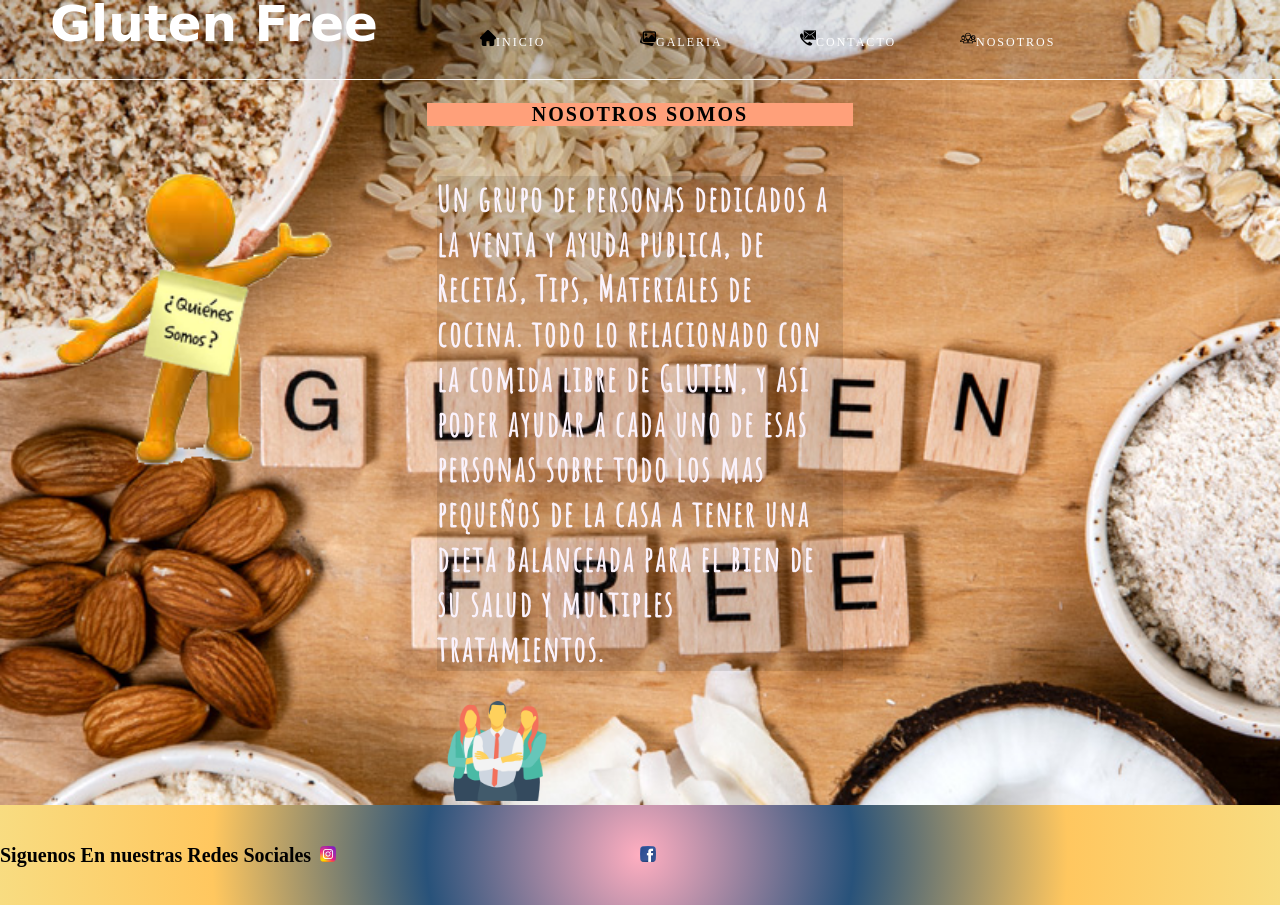
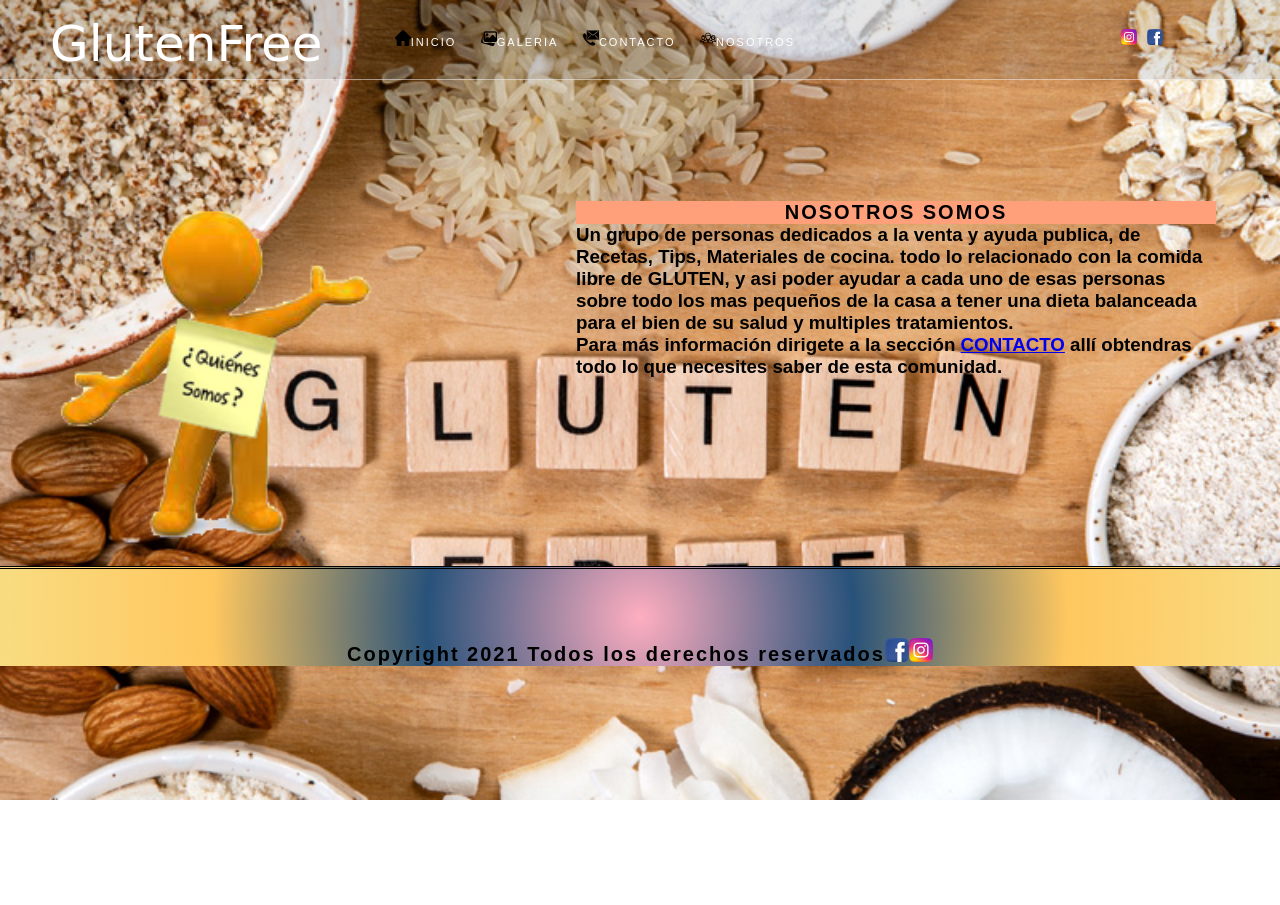
Before and after one commit to jddf22/pruebaGitHub, a plain HTML site: page nosotros.html in a window 1280 px wide. After the commit the page ends 800 px from the top, so only its background shows below. Drawn offline with nearby package versions, Linux system fonts and the light colour scheme; a web font is replaced by a local one.

Commit message:
agregando saas a la entrega

```diff
--- /dev/null
+++ b/_contacto.scss
@@ -0,0 +1,6 @@
+body {
+    font-family: 'Montserrat', sans-serif;
+    overflow-x: hidden;
+    background-color: #fff;
+
+}
--- a/diseño.css
+++ /dev/null
@@ -1,167 +0,0 @@
-*{
-    margin: 0px;
-    padding: 0px;
-    box-sizing: border-box;
-}
-body{
-    font-family: 'Days One', sans-serif;
-    background-image: url("./glutenfree galeria/Gluten free fondo.jpg");
-    background-repeat: no-repeat;
-    background-size: cover;
-    background-attachment: contain;
-}
-a{
-    text-decoration: none;
-}
-
-.padre{
-    display: flex;
-    flex-flow: column nowrap;
-}
-.margen{
-    padding: 0 50px;
-}
-    .header{
-        display: flex;
-        flex-flow: column nowrap;
-    }
-        .menu{
-            background: rgba(0,0,0,.1);
-            display: flex;
-            flex-flow: row nowrap;
-            height: 80px;
-            align-items: center;
-            border-bottom: 1px solid rgba(255,255,255,.5);
-        }
-            .logo{
-                flex: 1 1 auto;
-                margin-top: 8px;
-            }
-                .logo a{
-                    color: #fff;
-                    font-size: 50px;
-                    font-family: 'Charmonman', cursive;
-                }
-                .logo a:hover{
-                    color: #343434;
-                }
-            .nav{
-
-                flex: 5 1 auto;
-            }
-                .nav a{
-                    color:#fff;
-                    font-size: 11px;
-                    text-transform: uppercase;
-                    padding: 0 10px;
-                    letter-spacing: 2px;
-                }
-                .nav a:hover{
-                    color: #343434;
-                }
-            .social{
-                flex: 1 1 auto;
-                display: flex;
-            }
-            .social a{
-                font-size: 18px;
-                color: #fff;
-                padding: 0 5px;
-            }
-        .texto-principal{
-            height: 580px;
-            display: flex;
-            align-items: flex-end;
-        }
-            .indexText{
-                position: relative;
-                bottom: 23rem;
-                background: rgba(167, 163, 163, 0.5);
-                font-family: cursive;
-                font-size: 25px;
-                color: #13010e;
-                font-weight: 300;
-                text-align: center;
-                line-height: 1.6;
-            }
-        .footer{
-            border-top: double;
-            height: 100px;
-            display: flex;
-            justify-content: center;
-            background: radial-gradient(circle, #FFAEC0, #28527A, #FFC75F, #F8DC81)
-        }
-        .infoGluten{
-            margin: 10px;
-            display: flex;
-            flex-direction: column;
-            align-items: center;
-            justify-content: center;
-            position: relative;
-            bottom: 12rem;
-            right: 28rem;
-        }
-            .pie{
-                text-align: center;
-                display: flex;
-                align-items: flex-end;
-            }
-        .footer-h4{
-            color: #000;
-            letter-spacing: 2px;
-            font-size: 20px;
-        }
-    .titleGallery{
-        display: flex;
-        flex-direction: column;
-        justify-content: center;
-        align-items: center;
-        margin: 10px;
-        padding: 40px;
-        font-family: 'Amatic SC', cursive;
-        font-size: 50px;
-        color: #000000;
-    }
-    .contain{
-        display: flex;
-        height: 500px;
-        flex-flow: row wrap;
-        margin-top: 10px;
-        padding: 10px;
-        align-items: flex-start;
-        justify-content: space-around;
-    }
-        .items{
-            position: relative;
-            bottom: 80px;
-            width: 250px;
-            margin: 10px;
-        }
-        .items img{
-            width: 100%;
-            border-radius: 10px;
-        }
-        h3{
-            font-size: 20px;
-            color: #000000;
-            padding: 5px;
-            margin-top: -10px;
-        }
-        .scale:hover{
-            transform: scale(1.3, 1.3);
-        }
-@media all and (max-width: 1120px){
-    .section{
-        flex-direction: column;
-    }
-    .menu{
-        flex-direction: column;
-        height: auto;
-    }
-    h1{
-        font-size: 15px;
-    }
-    texto-principal{
-        height: 450px;
-    }
-}
--- a/grid.css
+++ /dev/null
@@ -1,125 +0,0 @@
-*{
-    margin: 0;
-    padding: 0;
-    box-sizing: border-box;
-}
-.container{
-    background-image: url("./glutenfree galeria/Gluten free fondo.jpg");
-    background-repeat: no-repeat;
-    background-size: cover;
-    display: grid;
-    max-width: 100%;
-    min-height: 100vh;
-    grid-template-columns: 100%;
-    grid-template-rows: 100px;
-}
-header{
-    background: rgba(0,0,0,.1);
-    height: 80px;
-    display: grid;
-    grid-template-columns: 3fr 5fr;
-    border-bottom: #fff solid;
-    border-width: 0.2px;
-}
-    .logo{
-        position: relative;
-        left: 50px;
-        bottom: 5px;
-        font-size: 25px;
-        font-family: 'Charmonman', cursive;
-    }
-    .logo a{
-        text-decoration: none;
-        color: #fff;
-    }
-    .logo a:hover{
-        color: #343434;
-    }
-    .nav{
-        display: grid;
-        grid-template-columns: 1fr 1fr 1fr 1fr 1fr;
-        margin-top: 30px;
-    }
-    .nav a{
-        color: #fff;
-        font-size: 12px;
-        letter-spacing: 2px;
-        text-transform: uppercase;
-        text-decoration: none;
-    }
-    .nav a:hover{
-        color: #343434;
-    }
-
-main{
-    display: grid;
-    grid-template-columns: 100% 100% 100%;
-}
-    .articulos{
-        display: grid;
-        grid-template-columns: 4fr 4fr 4fr;
-    }
-        .article1{
-            display: grid;
-        }
-        .article1 img{
-            margin-top: 50px;
-            margin-left: 20px;
-            width: 80%;
-        }
-        .article1 img:hover{
-            transform: translate(90px)
-        }
-
-        .article2 h2{
-            color: rgb(0, 0, 0);
-            font-size: 20px;
-            letter-spacing: 2px;
-            text-transform: uppercase;
-            margin-top: 3px;
-            background-color: lightsalmon;
-            display: grid;
-            justify-content: center;
-
-        }
-        .article2 img{
-            margin-top: 30px;
-            margin-left: 20px;
-        }
-        .article2 h3{
-            font-family: 'Amatic SC', cursive;
-            font-size: 35px;
-            letter-spacing: 2px;
-            color: rgb(250, 242, 252);
-            display: grid;
-            margin-top: 50px;
-            margin-left: 10px;
-            margin-right: 10px;
-            background: rgba(0,0,0,.1);
-        }
-        .article2 h4{
-            font-size: 20px;
-            display: grid;
-            justify-content: end;
-
-        }
-        @keyframes aparecer {
-            0% {
-              opacity: 0;
-            }
-            100% {
-              opacity: 1;
-            }
-         }
-    footer{
-        height: 100px;
-        display: grid;
-    }
-        .pie{
-            font-size: 20px;
-            display: grid;
-            grid-template-columns: 1fr 1fr 1fr 1fr;
-            justify-content: center;
-            align-items: center;
-            background: radial-gradient(circle, #FFAEC0, #28527A, #FFC75F, #F8DC81)
-        }
--- a/nosotros.html
+++ b/nosotros.html
@@ -5,25 +5,25 @@
     <meta http-equiv="X-UA-Compatible" content="IE=edge">
     <meta name="viewport" content="width=device-width, initial-scale=1.0">
     <meta name="description" content="En este Sitio encontraras información sobre el Gluten">
-    <meta name="keywords"  content="SIN GLUTEN, ES VIDA, INFORMACIÓN, QUIENES SOMOS">
+    <meta name="keywords"  content="PARRAFOS, SIN GLUTEN, REDES SOCIALES">
+    <title>Gluten Free - Es una forma de vida increíble</title>
+    <link rel="shortcut icon" href="./glutenfree galeria/trigotop.png">
     <link rel="preconnect" href="https://fonts.googleapis.com">
     <link rel="preconnect" href="https://fonts.gstatic.com" crossorigin>
     <link href="https://fonts.googleapis.com/css2?family=Montserrat:wght@300;400&display=swap" rel="stylesheet">
     <link href="https://fonts.googleapis.com/css2?family=Charmonman:wght@700&family=Days+One&family=Montserrat:wght@300;400&display=swap" rel="stylesheet">
     <link rel="stylesheet" href="https://cdnjs.cloudflare.com/ajax/libs/animate.css/4.1.1/animate.min.css">
-    <link href="https://fonts.googleapis.com/css2?family=Amatic+SC&display=swap" rel="stylesheet">
-    <link rel="stylesheet" href="./grid.css">
-    <title>Nosotros - El Gluten es Vida - Unete</title>
-    <link rel="shortcut icon" href="./glutenfree galeria/trigotop.png">
+    <link rel="stylesheet" href="./css/estilos.css">
 </head>
 <body>
       <!--========================================================== -->
                         <!-- ENCABEZADO -->
   <!--========================================================== -->
-    <div class="container">
+    <div class="padre">
         <header class="header">
+            <div class="menu margen">
                 <div class="logo">
-                <a href="./index.html"><h1>Gluten Free</h1></a>
+                    <a href="./index.html">GlutenFree</a>
                 </div>
                 <div class="nav">
                     <a href="./index.html"><img src="./img/home.png" alt="">Inicio</a>
@@ -31,12 +31,19 @@
                     <a href="./Contacto.html"><img src="./img/contacto.png" alt="">Contacto</a>
                     <a href="./nosotros.html"><img src="./img/equipo.png" alt="">Nosotros</a>
             </div>
+                <div class="social">
+                    <div><a href="https://www.instagram.com/gluteenfree2021/"><img src="./img/instagram.png" alt="instagram icono"></a></div>
+                    <div><a href=""><img src="./img/facebook.png" alt="facebook icon"></a></div>
+                </div>
         </header>
-
+            </div>
+            <br>
+            <br>
+            <br>
             <!--========================================================== -->
                         <!--CONTENIDO-->
 <!--========================================================== -->
-        <main class="main">
+    <main class="containGrid">
         <div class="articulos">
             <article class="article1">
                 <img src="./img/quienes somos1.png" alt="icono de quienes somos">
@@ -44,7 +51,7 @@
             <article class="article2">
                 <h2>Nosotros Somos</h2>
                 <h3>Un grupo de personas dedicados a la venta y ayuda publica, de Recetas, Tips, Materiales de cocina. todo lo relacionado con la comida libre de GLUTEN, y asi poder ayudar a cada uno de esas personas sobre todo los mas pequeños de la casa a tener una dieta balanceada para el bien de su salud y multiples tratamientos.</h3>
-                        <img src="./img/equipo3.png" alt="icono de equipo" width="100px">
+                <h3>Para más información dirigete a la sección  <a href="./contacto.html">CONTACTO</a> allí obtendras todo lo que necesites saber de esta comunidad.</h3>
             </article>
         </div>
     </main>
@@ -52,14 +59,14 @@
                         <!--FOOTER-->
 <!--========================================================== -->
 
-        <footer class="footer">
+        <footer class="footer margen">
             <nav class="pie">
-
-                <h4>Siguenos En nuestras Redes Sociales</h4>
-                    <a href="https://www.instagram.com/gluteenfree2021/"> <img src="img/instagram.png" alt="instagram icono"></a>
-                    <a href="https://www.facebook.com"> <img src="img/facebook.png" alt="facebook icono"></a>
+                <h4 class="footer-h4">Copyright 2021 Todos los derechos reservados</h4>
+                <a href="https://www.facebook.com"><img src="./glutenfree galeria/facebook24px.png" alt="facebook icono"></a>
+                <a href="https://www.instagram.com/gluteenfree2021/"><img src="./glutenfree galeria/instagram24px.png" alt="instagram icono pequeño"></a>
             </nav>
         </footer>
     </div>
+
 </body>
 </html>
--- /dev/null
+++ b/scss/_footer.scss
@@ -0,0 +1,20 @@
+.footer{
+    .margen{
+        padding: 0 50px;
+    }
+    border-top: double;
+    height: 100px;
+    display: flex;
+    justify-content: center;
+    background: radial-gradient(circle, #FFAEC0, #28527A, #FFC75F, #F8DC81)
+}
+.pie{
+    text-align: center;
+    display: flex;
+    align-items: flex-end;
+    .footer-h4{
+        color: #000;
+        letter-spacing: 2px;
+        font-size: 20px;
+    }
+}
--- /dev/null
+++ b/scss/_galeria.scss
@@ -0,0 +1,46 @@
+/*--------------contenido de galeria.html-------------*/
+@mixin escalar(){
+    transform: scale(1.3, 1.3);
+}
+.titleGallery{
+    display: flex;
+    flex-direction: column;
+    justify-content: center;
+    align-items: center;
+    margin: 10px;
+    padding: 40px;
+    font-family: 'Amatic SC', cursive;
+    font-size: 50px;
+    color: #000000;
+}
+.contain{
+    display: flex;
+    height: 500px;
+    flex-flow: row wrap;
+    margin-top: 10px;
+    padding: 10px;
+    align-items: flex-start;
+    justify-content: space-around;
+    .margen{
+        padding: 0 50px;
+    }
+    .items{
+        position: relative;
+        bottom: 80px;
+        width: 250px;
+        margin: 10px;
+        img{
+            width: 100%;
+            border-radius: 10px;
+                &:hover{
+                    @include escalar;
+                }
+            h3{
+                font-size: 20px;
+                color: #000000;
+                padding: 5px;
+                margin-top: -10px;
+            }
+        }
+    }
+}
--- /dev/null
+++ b/scss/_header.scss
@@ -0,0 +1,65 @@
+@mixin bloque1(){
+    display: flex;
+    flex-flow: column nowrap;
+}
+@mixin bloque2(){
+    display: flex;
+    flex-flow: row nowrap;
+}
+
+.padre{
+    @include bloque1();
+    .margen{
+        padding: 0 50px;
+    }
+    .header{
+        @include bloque1();
+        .menu{
+            @include bloque2();
+            background: rgba(0,0,0,.1);
+            height: 80px;
+            align-items: center;
+            border-bottom: 1px solid rgba(255,255,255,.5);
+        }
+        .logo{
+            flex: 1 1 auto;
+            margin-top: 8px;
+            a{
+                text-decoration: none;
+                color: #fff;
+                font-size: 50px;
+                font-family: 'Charmonman', cursive;
+
+                &:hover{
+                    color: #343434;
+                }
+            }
+        }
+        .nav{
+
+            flex: 5 1 auto;
+            a{
+                color:#fff;
+                font-size: 11px;
+                text-transform: uppercase;
+                text-decoration: none;
+                padding: 0 10px;
+                letter-spacing: 2px;
+
+                &:hover{
+                    color: #343434;
+                }
+            }
+        }
+        .social{
+            flex: 1 1 auto;
+            display: flex;
+        }
+        .social a{
+            font-size: 18px;
+            color: #fff;
+            padding: 0 5px;
+        }
+
+    }
+}
--- /dev/null
+++ b/scss/_nosotros.scss
@@ -0,0 +1,48 @@
+
+/*-----------contenido nosotros.html GRID y FLEX----------*/
+
+@mixin mover(){
+    transform: translate(90px);
+    }
+.containGrid{
+    display: grid;
+    grid-template-columns: 100% 100%;
+    .articulos{
+        display: grid;
+        grid-template-columns: 4fr 4fr;
+        .article1{
+            display: grid;
+            img{
+                margin-top: 50px;
+                margin-left: 20px;
+                width: 60%;
+                &:hover{
+                    @include mover;
+                }
+            }
+        }
+    }
+    .article2{
+        position: relative;
+        top: 4rem;
+        right: 4rem;
+        h2{
+            color: rgb(0, 0, 0);
+            font-size: 20px;
+            letter-spacing: 2px;
+            text-transform: uppercase;
+            margin-top: 3px;
+            background-color: lightsalmon;
+            display: grid;
+            justify-content: center;
+            h3{
+                font-family: 'Amatic SC', cursive;
+                font-size: 35px;
+                letter-spacing: 2px;
+                color: rgb(250, 242, 252);
+                display: grid;
+                background: rgba(0,0,0,.1);
+            }
+        }
+    }
+}
```
Also changed, not shown: Contacto.html (+4 -4 lines), diseñominimize.css (deleted, +0 -1 lines), galeria.html (+4 -4 lines), index.html (+5 -3 lines), scss/_index.scss (added, +31 -0 lines), scss/_temabase.scss (added, +13 -0 lines), scss/estilos.scss (added, +7 -0 lines), css/estilos.css (added), 1 other file. Lines whose indentation alone changed are shown as unchanged.
